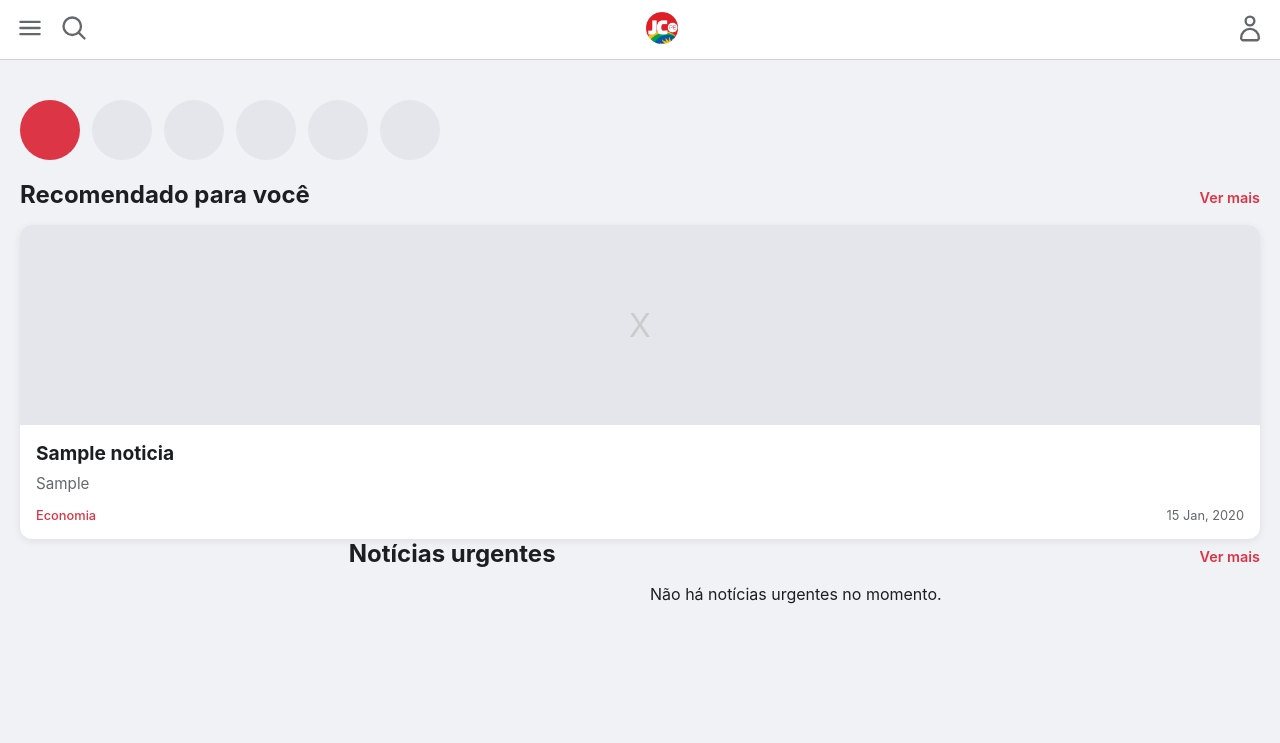
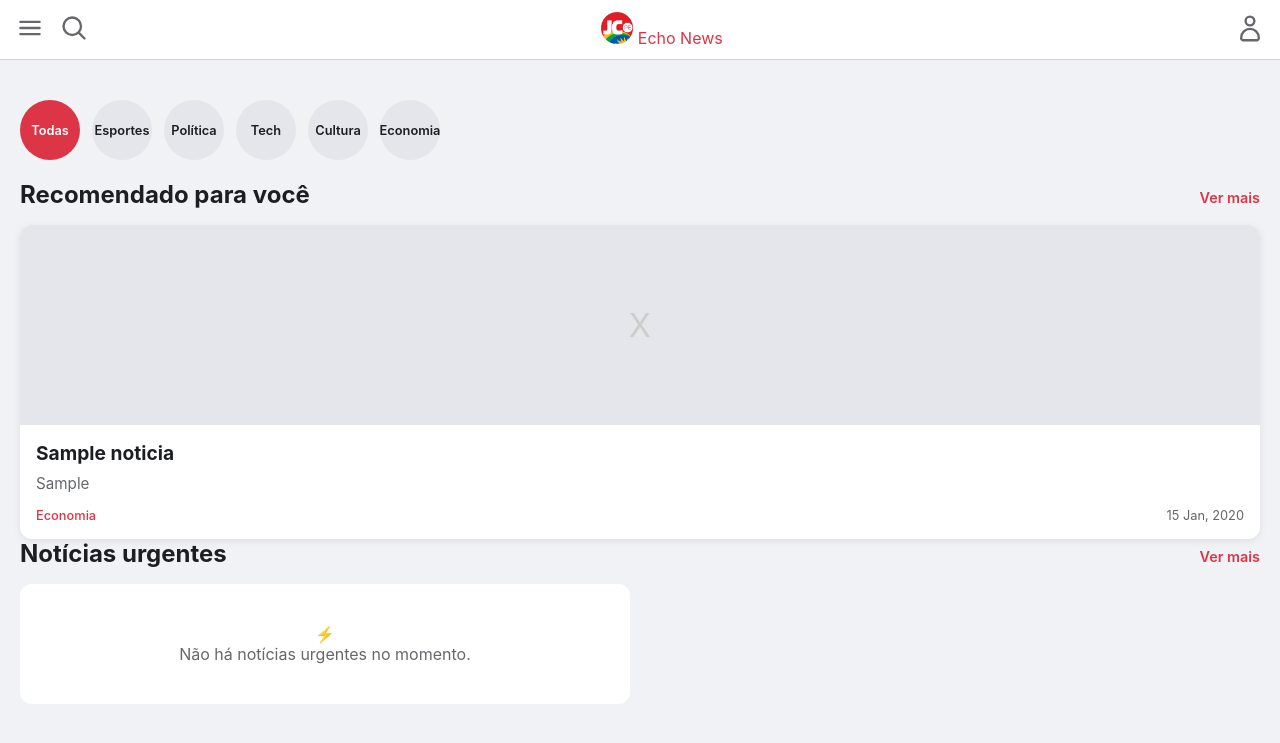
Before and after one commit to Amfgs/Echo, a Django app: page /dashboard/ in a window 1280 px wide. Shown: the top 743 px of the page. Run offline with Django 5.2, Linux system fonts and the light colour scheme; a user stored in the database is signed in; data comes from the database, SQL or seed files in the repository; tables that the repository leaves empty hold one stand-in row (values such as "Sample post"); parts of the project's set-up code (start-up, migrations or seed data) failed here and were passed over.

Commit message:
template: Modifica template dashboard.html adicionando sombras em div´s e criando bolhas de subcategorias preferenciais

```diff
--- a/Echo_app/templates/Echo_app/dashboard.html
+++ b/Echo_app/templates/Echo_app/dashboard.html
@@ -6,21 +6,15 @@
 {% block content %}
 <link rel="stylesheet" type="text/css" href="{% static 'Echo_app/css/dashboard.css' %}">
 
-<!--
-  =====================================
-  PASSO 1: BARRA DE NAVEGAÇÃO SUPERIOR
-  =====================================
--->
+<!-- BARRA SUPERIOR -->
 <header class="top-nav">
     <div class="top-nav-left">
         <a href="#" class="nav-icon">
-            <!-- Ícone de Menu (Hamburger) -->
             <svg xmlns="http://www.w3.org/2000/svg" fill="none" viewBox="0 0 24 24" stroke-width="2" stroke="currentColor">
                 <path stroke-linecap="round" stroke-linejoin="round" d="M3.75 6.75h16.5M3.75 12h16.5m-16.5 5.25h16.5" />
             </svg>
         </a>
         <a href="#" class="nav-icon">
-            <!-- Ícone de Busca -->
             <svg xmlns="http://www.w3.org/2000/svg" fill="none" viewBox="0 0 24 24" stroke-width="2" stroke="currentColor">
                 <path stroke-linecap="round" stroke-linejoin="round" d="m21 21-5.197-5.197m0 0A7.5 7.5 0 1 0 5.196 5.196a7.5 7.5 0 0 0 10.607 10.607Z" />
             </svg>
@@ -29,11 +23,11 @@
 
     <div class="top-nav-logo">
         <img src="{% static 'Echo_app/images/logo_JC.png' %}" alt="Logo JC" class="logo-img">
+        <span class="brand-name">Echo News</span>
     </div>
 
     <div class="top-nav-right">
         <a href="#" class="nav-icon">
-            <!-- Ícone de Perfil -->
             <svg xmlns="http://www.w3.org/2000/svg" fill="none" viewBox="0 0 24 24" stroke-width="2" stroke="currentColor">
                 <path stroke-linecap="round" stroke-linejoin="round" d="M15.75 6a3.75 3.75 0 1 1-7.5 0 3.75 3.75 0 0 1 7.5 0ZM4.501 20.118a7.5 7.5 0 0 1 14.998 0A1.875 1.875 0 0 1 18.126 22.5H5.874a1.875 1.875 0 0 1-1.373-2.382Z" />
             </svg>
@@ -41,41 +35,34 @@
     </div>
 </header>
 
-<!--
-  =====================================
-  PASSO 2: BOLHAS DE CATEGORIA
-  (Sem alterações)
-  =====================================
--->
+<!-- BOLHAS DE CATEGORIA (AGORA COM TEXTO) -->
 <div class="category-bubbles">
-    <a href="#" class="bubble active"></a>
-    <a href="#" class="bubble"></a>
-    <a href="#" class="bubble"></a>
-    <a href="#" class="bubble"></a>
-    <a href="#" class="bubble"></a>
-    <a href="#" class="bubble"></a>
+    <a href="#" class="bubble active">Todas</a>
+    <a href="#" class="bubble">Esportes</a>
+    <a href="#" class="bubble">Política</a>
+    <a href="#" class="bubble">Tech</a>
+    <a href="#" class="bubble">Cultura</a>
+    <a href="#" class="bubble">Economia</a>
 </div>
 
-<!--
-  =====================================
-  PASSO 3: SEÇÃO "RECOMENDADO PARA VOCÊ"
-  (Sem alterações)
-  =====================================
--->
+<!-- SEÇÃO RECOMENDADO -->
 <div class="section-header">
     <h2>Recomendado para você</h2>
-    <a href="#">Ver mais</a>
+    <a href="#" class="see-more">Ver mais</a>
 </div>
 
 <div class="news-feed">
     {% for noticia in noticias_recomendadas %}
         <a href="{% url 'noticia_detalhe' noticia.id %}" class="news-card-link">
             <article class="news-card large-card">
-                <!-- Placeholder para a imagem grande -->
-                <div class="card-image-placeholder"></div>
+                <div class="card-image-placeholder">
+                    {% if noticia.imagem %}
+                        <img src="{{ noticia.imagem.url }}" alt="{{ noticia.titulo }}">
+                    {% endif %}
+                </div>
                 <div class="card-content">
                     <h3>{{ noticia.titulo }}</h3>
-                    <p>{{ noticia.conteudo|truncatewords:20 }}</p>
+                    <p>{{ noticia.resumo|default:noticia.conteudo|truncatewords:20 }}</p>
                     <div class="card-meta">
                         <span class="category">{{ noticia.categoria.nome|default:"Geral" }}</span>
                         <span>{{ noticia.data_publicacao|date:"d M, Y" }}</span>
@@ -85,27 +72,27 @@
         </a>
     {% empty %}
         <div class="empty-state">
-            <p>Ainda não há notícias para você. Comece a interagir com os artigos para receber recomendações personalizadas!</p>
+            <div class="empty-icon">📰</div>
+            <p>Ainda não há notícias para você.<br>Comece a interagir com os artigos para receber recomendações personalizadas!</p>
         </div>
     {% endfor %}
 </div>
 
-<!--
-  =====================================
-  PASSO 4: SEÇÃO "NOTÍCIAS URGENTES"
-  (Sem alterações)
-  =====================================
--->
+<!-- SEÇÃO NOTÍCIAS URGENTES -->
 <div class="section-header">
     <h2>Notícias urgentes</h2>
-    <a href="#">Ver mais</a>
+    <a href="#" class="see-more">Ver mais</a>
 </div>
 
 <div class="urgent-news-grid">
     {% for noticia in noticias_urgentes %}
         <a href="{% url 'noticia_detalhe' pk=noticia.pk %}" class="news-card-link">
-            <article class="news-card small-card">
-                <div class="card-image-placeholder"></div>
+            <article class="news-card small-card urgent-card">
+                <div class="card-image-placeholder">
+                    {% if noticia.imagem %}
+                        <img src="{{ noticia.imagem.url }}" alt="{{ noticia.titulo }}">
+                    {% endif %}
+                </div>
                 <div class="card-content">
                     <span class="timestamp">{{ noticia.data_publicacao|timesince }} atrás</span>
                     <h3>{{ noticia.titulo }}</h3>
@@ -113,7 +100,13 @@
             </article>
         </a>
     {% empty %}
+        <div class="empty-state urgent-empty">
+            <div class="empty-icon">⚡</div>
             <p>Não há notícias urgentes no momento.</p>
+        </div>
     {% endfor %}
 </div>
+
+<!-- ESPAÇO PARA A NAVEGAÇÃO INFERIOR -->
+<div class="bottom-spacer"></div>
 {% endblock %}
```
Lines whose indentation alone changed are shown as unchanged.
